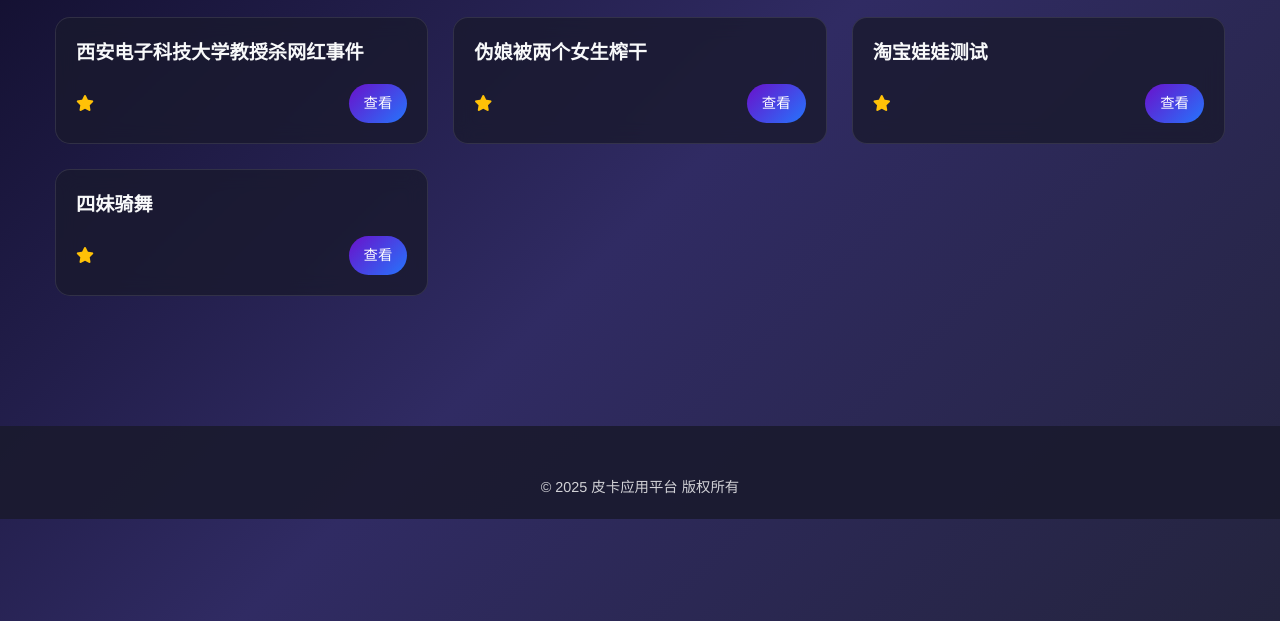
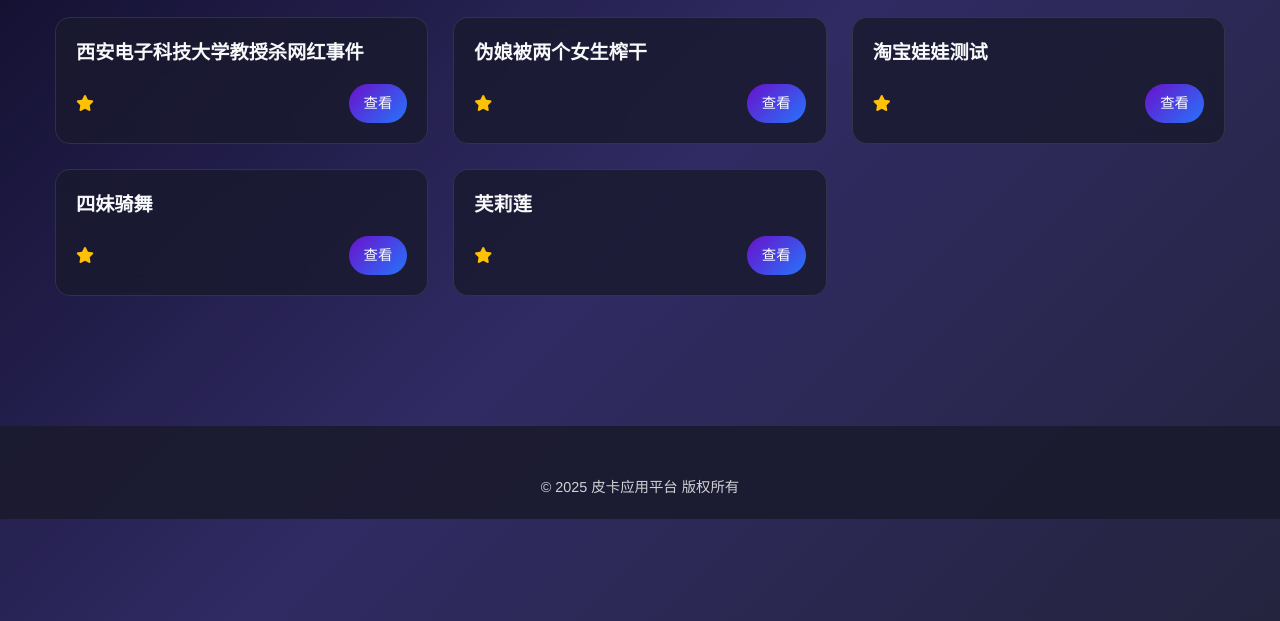
Before and after one commit to huixiao666/pk115, a plain HTML site: page index.html in a window 1280 px wide. Shown: the part 179-800 px from the top of the page. Drawn offline with Linux system fonts and the light colour scheme.

Commit message:
Update index.html

```diff
--- a/index.html
+++ b/index.html
@@ -852,6 +852,20 @@
                     </div>
                 </div>
 
+                <div class="card">
+                    <div class="card-content">
+                        <h3 class="card-title">芙莉莲</h3>
+                        <p class="card-desc"></p>
+                        <div class="card-footer">
+                            <div class="card-rating">
+                                <i class="fas fa-star"></i>
+
+                            </div>
+                            <a href="https://huixiao666.github.io/pk1156/" class="card-button">查看</a>
+                        </div>
+                    </div>
+                </div>
+
             </div>
         </section>
     </main>
```
